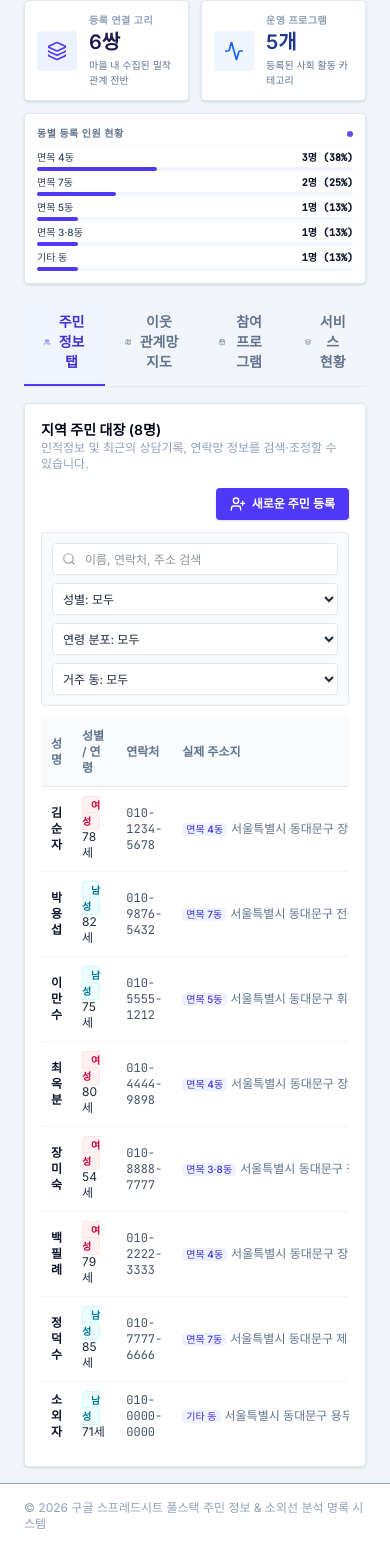
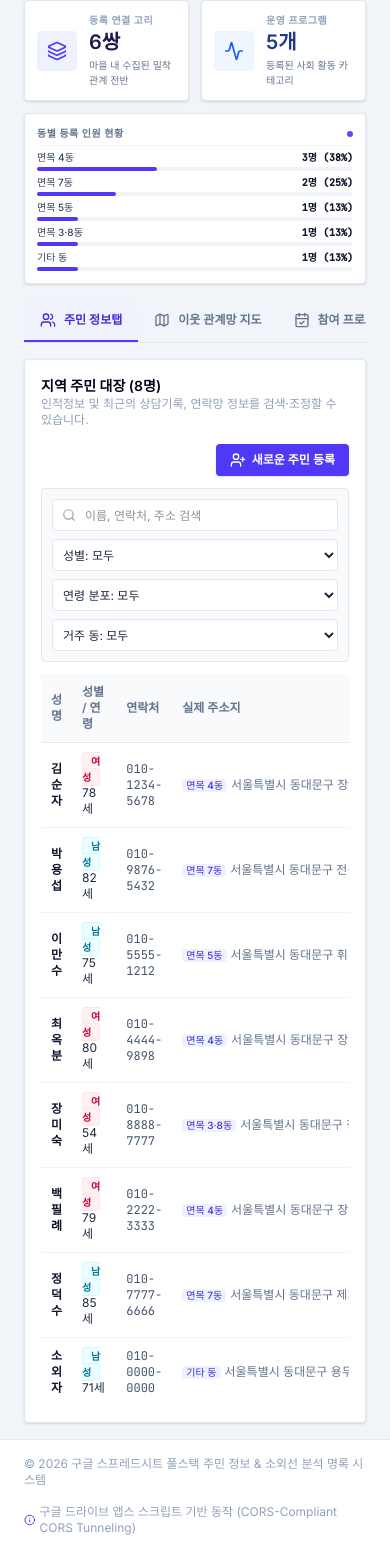
Before and after one commit to JecopHo/Test01, a React (Vite) app: page / in a window 390 px wide. Shown: the part 236-1784 px from the top of the page. Built offline with nearby package versions, Linux system fonts and the light colour scheme.

Commit message:
feat: improve mobile responsiveness for navigation
Add horizontal scrolling to navigation tabs and adjust minimum dimensions for the network graph component to better support smaller screens.

```diff
--- a/src/App.tsx
+++ b/src/App.tsx
@@ -774,10 +774,10 @@ export default function App() {
       {/* 📁 메인 콘텐츠 영역 */}
       <main className="flex-1 px-6 py-4 flex flex-col gap-4">
         {/* 네비게이션 탭 아이템 바 */}
-        <div className="flex border-b border-slate-200">
+        <div className="flex border-b border-slate-200 overflow-x-auto whitespace-nowrap scrollbar-thin">
           <button
             onClick={() => { setActiveTab('residents'); setSelectedResident(null); }}
-            className={`px-5 py-3 text-sm font-semibold flex items-center gap-2 border-b-2 transition-all cursor-pointer ${
+            className={`px-4 py-3 text-xs sm:text-sm font-semibold flex items-center gap-2 border-b-2 transition-all cursor-pointer shrink-0 ${
               activeTab === 'residents'
                 ? 'border-indigo-600 text-indigo-700 font-bold bg-indigo-50/45 rounded-t-lg'
                 : 'border-transparent text-slate-500 hover:text-slate-800'
@@ -788,7 +788,7 @@ export default function App() {
           </button>
           <button
             onClick={() => { setActiveTab('graph'); setSelectedResident(null); }}
-            className={`px-5 py-3 text-sm font-semibold flex items-center gap-2 border-b-2 transition-all cursor-pointer ${
+            className={`px-4 py-3 text-xs sm:text-sm font-semibold flex items-center gap-2 border-b-2 transition-all cursor-pointer shrink-0 ${
               activeTab === 'graph'
                 ? 'border-indigo-600 text-indigo-700 font-bold bg-indigo-50/45 rounded-t-lg'
                 : 'border-transparent text-slate-500 hover:text-slate-800'
@@ -799,7 +799,7 @@ export default function App() {
           </button>
           <button
             onClick={() => { setActiveTab('programGroups'); setSelectedResident(null); }}
-            className={`px-5 py-3 text-sm font-semibold flex items-center gap-2 border-b-2 transition-all cursor-pointer ${
+            className={`px-4 py-3 text-xs sm:text-sm font-semibold flex items-center gap-2 border-b-2 transition-all cursor-pointer shrink-0 ${
               activeTab === 'programGroups'
                 ? 'border-indigo-600 text-indigo-700 font-bold bg-indigo-50/45 rounded-t-lg'
                 : 'border-transparent text-slate-500 hover:text-slate-800'
@@ -810,7 +810,7 @@ export default function App() {
           </button>
           <button
             onClick={() => { setActiveTab('programs'); setSelectedResident(null); }}
-            className={`px-5 py-3 text-sm font-semibold flex items-center gap-2 border-b-2 transition-all cursor-pointer ${
+            className={`px-4 py-3 text-xs sm:text-sm font-semibold flex items-center gap-2 border-b-2 transition-all cursor-pointer shrink-0 ${
               activeTab === 'programs'
                 ? 'border-indigo-600 text-indigo-700 font-bold bg-indigo-50/45 rounded-t-lg'
                 : 'border-transparent text-slate-500 hover:text-slate-800'
@@ -819,7 +819,6 @@ export default function App() {
             <Layers className="w-4 h-4" />
             서비스 현황
           </button>
-
         </div>
 
         {/* 탭 분기 내용 그리기 */}
@@ -1013,7 +1012,7 @@ export default function App() {
 
                   <div className="border-b border-slate-200 pb-2.5 flex-none select-none">
                     <span className={`text-[10px] font-bold px-2 py-0.5 rounded ${
-                      selectedResident.gender === '남성' ? 'bg-cyan-50 text-cyan-700 border border-cyan-150' : 'bg-rose-50 text-rose-700 border border-rose-150'
+                      selectedResident.gender === '남성' ? 'bg-cyan-50 text-cyan-700 border border-cyan-100' : 'bg-rose-50 text-rose-700 border border-rose-100'
                     }`}>
                       {selectedResident.gender} ({typeof selectedResident.age === 'number' || !isNaN(Number(selectedResident.age)) ? `만 ${selectedResident.age}세` : selectedResident.age})
                     </span>
@@ -1078,8 +1077,8 @@ export default function App() {
                                   p.progressStatus === '완료'
                                     ? 'bg-indigo-50 text-indigo-700 border border-indigo-200'
                                     : p.progressStatus === '진행중'
-                                    ? 'bg-blue-50 text-blue-800 border border-blue-205'
-                                    : 'bg-amber-55 text-amber-800'
+                                    ? 'bg-blue-50 text-blue-800 border border-blue-200'
+                                    : 'bg-amber-50 text-amber-800 border border-amber-200'
                                 }`}>
                                   {p.progressStatus}
                                 </span>
@@ -1181,7 +1180,7 @@ export default function App() {
             <div className="bg-white border border-slate-200 rounded shadow-sm p-4" id="view-network-tab">
               <div className="mb-4">
                 <h2 className="text-sm font-bold text-slate-950 flex items-center gap-1.5">
-                  <Map className="w-5 h-5 text-indigo-650" />
+                  <Map className="w-5 h-5 text-indigo-600" />
                   지역 주민 대화 이력 및 소셜 지형 관계도 (D3 물리 그래프)
                 </h2>
                 <p className="text-xs text-slate-400 mt-0.5">
@@ -1207,7 +1206,7 @@ export default function App() {
               <div className="mb-4 flex flex-wrap justify-between items-center gap-4">
                 <div>
                   <h2 className="text-sm font-bold text-slate-950 flex items-center gap-1.5">
-                    <CalendarCheck className="w-5 h-5 text-indigo-650" />
+                    <CalendarCheck className="w-5 h-5 text-indigo-600" />
                     프로그램별 주민 참여 현황 일괄 원장
                   </h2>
                   <p className="text-xs text-slate-400 mt-0.5">
@@ -1249,7 +1248,7 @@ export default function App() {
                           placeholder="프로그램명 검색..."
                           value={programSearch}
                           onChange={(e) => setProgramSearch(e.target.value)}
-                          className="w-full text-xs pl-8 pr-3 py-1.5 bg-white border border-slate-200 rounded outline-hidden focus:ring-2 focus:ring-indigo-505 h-[32px]"
+                          className="w-full text-xs pl-8 pr-3 py-1.5 bg-white border border-slate-200 rounded outline-hidden focus:ring-2 focus:ring-indigo-500 h-[32px]"
                         />
                         <Search className="w-3.5 h-3.5 text-gray-400 absolute left-2.5 top-1/2 -translate-y-1/2" />
                       </div>
@@ -1361,7 +1360,7 @@ export default function App() {
                                 });
                                 setShowParticipationModal(true);
                               }}
-                              className="bg-indigo-650 hover:bg-indigo-700 text-white font-bold text-xs px-3 py-1.5 rounded flex items-center gap-1 cursor-pointer transition-colors"
+                              className="bg-indigo-600 hover:bg-indigo-700 text-white font-bold text-xs px-3 py-1.5 rounded flex items-center gap-1 cursor-pointer transition-colors"
                             >
                               <Plus className="w-3.5 h-3.5" />
                               신규 참여자 등록
@@ -1391,7 +1390,7 @@ export default function App() {
                                         {res ? (
                                           <button
                                             onClick={() => { setSelectedResident(res); setActiveTab('residents'); }}
-                                            className="font-bold text-indigo-650 hover:underline text-left cursor-pointer"
+                                            className="font-bold text-indigo-600 hover:underline text-left cursor-pointer"
                                           >
                                             {res.name} <span className="text-[10px] text-slate-400">({typeof res.age === 'number' || !isNaN(Number(res.age)) ? `${res.age}세` : res.age}, {res.gender})</span>
                                           </button>
@@ -1409,7 +1408,7 @@ export default function App() {
                                         )}
                                       </td>
                                       <td className="p-2.5 text-slate-500 font-mono">{p.participationDate}</td>
-                                      <td className="p-2.5 text-slate-650 font-mono">{p.durationHours}시간</td>
+                                      <td className="p-2.5 text-slate-600 font-mono">{p.durationHours}시간</td>
                                       <td className="p-2.5">
                                         <span className={`px-2 py-0.5 rounded text-[10px] font-semibold ${
                                           p.progressStatus === '완료'
@@ -1522,7 +1521,7 @@ export default function App() {
                             {res ? (
                               <button
                                 onClick={() => { setSelectedResident(res); setActiveTab('residents'); }}
-                                className="font-bold text-indigo-650 hover:underline text-left cursor-pointer"
+                                className="font-bold text-indigo-600 hover:underline text-left cursor-pointer"
                               >
                                 {res.name} 어르신 ({typeof res.age === 'number' || !isNaN(Number(res.age)) ? `${res.age}세` : res.age})
                               </button>
@@ -1836,7 +1835,7 @@ export default function App() {
       {/* 2. 참여 수혜기록 추가 입력 모달 */}
       {showParticipationModal && (
         <div className="fixed inset-0 bg-slate-950/60 backdrop-blur-xs flex items-center justify-center z-50 p-4">
-          <div className="bg-white rounded border border-slate-300 max-w-md w-full shadow-2xl p-5 relative">
+          <div className="bg-white rounded border border-slate-300 max-w-md w-full max-h-[90vh] overflow-y-auto shadow-2xl p-5 relative">
             <button
               onClick={() => setShowParticipationModal(false)}
               className="absolute top-4 right-4 p-1 hover:bg-slate-100 text-slate-400 rounded transition-colors cursor-pointer"
@@ -1950,7 +1949,7 @@ export default function App() {
       {/* 3. 소셜 관계선 추가 입력 모달 */}
       {showRelationshipModal && (
         <div className="fixed inset-0 bg-slate-950/60 backdrop-blur-xs flex items-center justify-center z-50 p-4">
-          <div className="bg-white rounded border border-slate-300 max-w-md w-full shadow-2xl p-5 relative">
+          <div className="bg-white rounded border border-slate-300 max-w-md w-full max-h-[90vh] overflow-y-auto shadow-2xl p-5 relative">
             <button
               onClick={() => setShowRelationshipModal(false)}
               className="absolute top-4 right-4 p-1 hover:bg-slate-100 text-slate-400 rounded transition-colors cursor-pointer"
@@ -2034,7 +2033,7 @@ export default function App() {
                 />
               </div>
 
-              <div className="flex gap-2 justify-end pt-2 border-t border-slate-205">
+              <div className="flex gap-2 justify-end pt-2 border-t border-slate-200">
                 <button
                   type="button"
                   onClick={() => setShowRelationshipModal(false)}
@@ -2055,11 +2054,11 @@ export default function App() {
       )}
 
       {/* 🚀 하단 카피라이트 가이드라인 바 */}
-      <footer className="bg-white border-t border-slate-205 px-6 py-4 mt-auto text-xs text-slate-400 flex flex-wrap justify-between items-center gap-4">
+      <footer className="bg-white border-t border-slate-200 px-6 py-4 mt-auto text-xs text-slate-400 flex flex-wrap justify-between items-center gap-4">
         <span>© 2026 구글 스프레드시트 풀스택 주민 정보 & 소외선 분석 명록 시스템</span>
         <div className="flex items-center gap-3">
           <span className="flex items-center gap-1">
-            <Info className="w-3.5 h-3.5 text-indigo-650" />
+            <Info className="w-3.5 h-3.5 text-indigo-600" />
             구글 드라이브 앱스 스크립트 기반 동작 (CORS-Compliant CORS Tunneling)
           </span>
 
--- a/src/components/NetworkGraph.tsx
+++ b/src/components/NetworkGraph.tsx
@@ -56,8 +56,8 @@ export default function NetworkGraph({ residents, relationships, onSelectResiden
         const { width, height } = entry.contentRect;
         // 최소 크기 지정
         setDimensions({
-          width: Math.max(width, 400),
-          height: Math.max(height, 500)
+          width: Math.max(width, 280),
+          height: Math.max(height, 450)
         });
       }
     });
```
